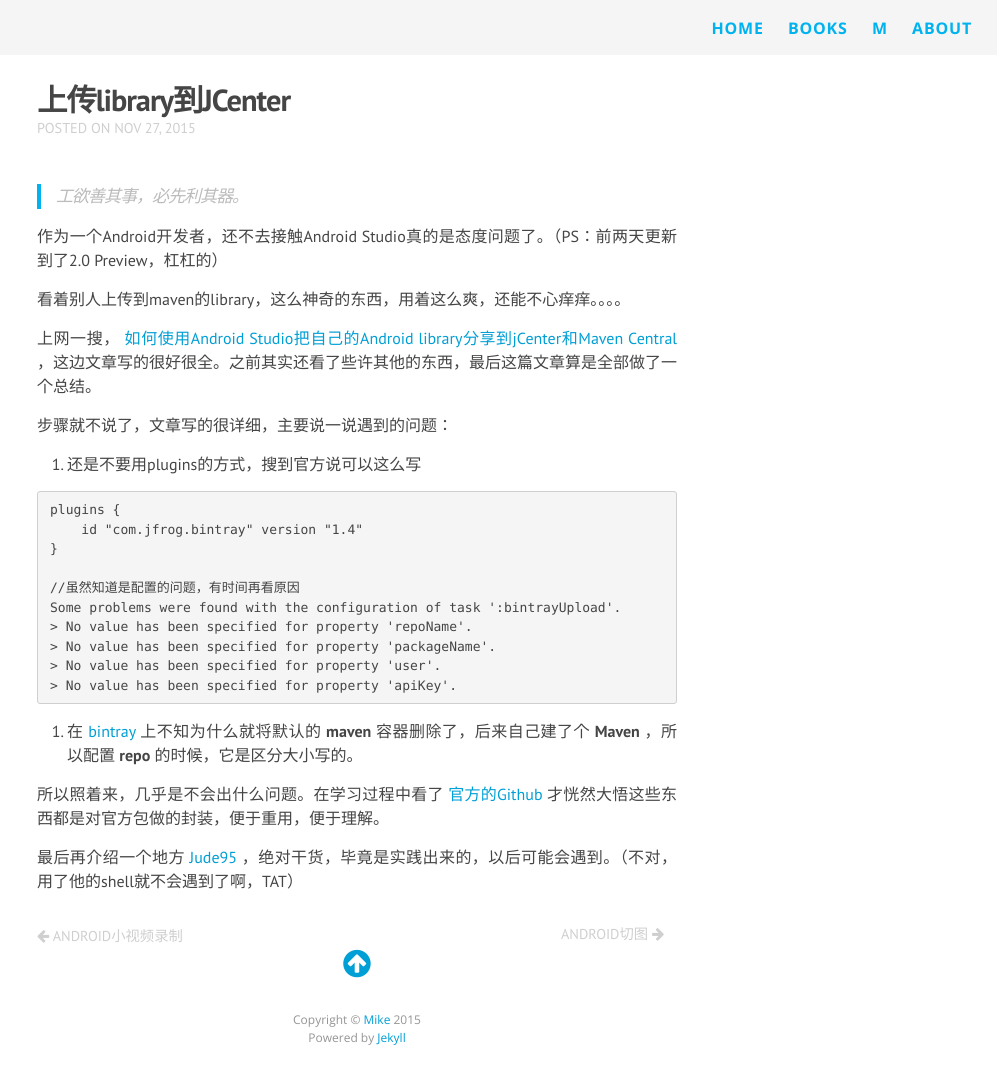
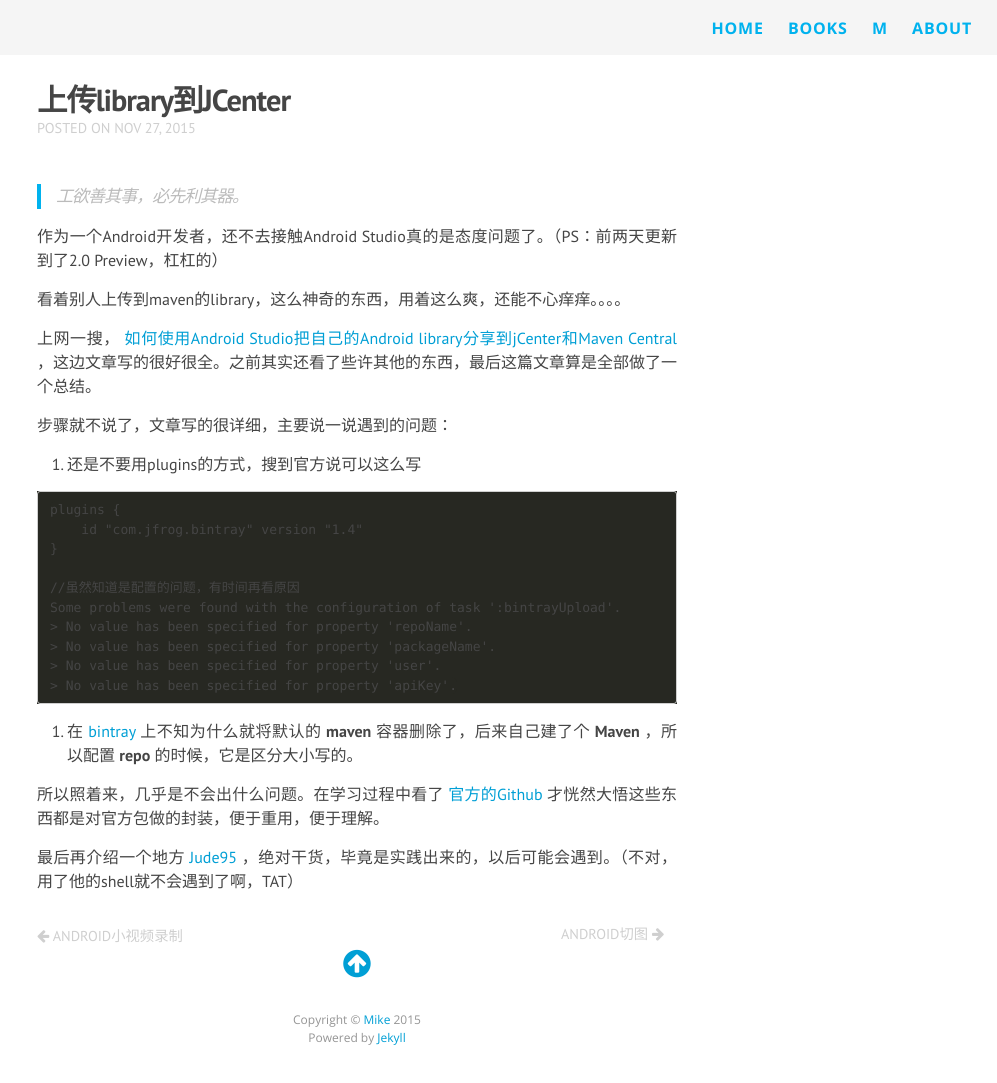
Before and after one commit to Hi-Mike/Hi-Mike.github.io, a Jekyll site: the page built from _posts/2015-11-27-bintray.md, in a window 1280 px wide. Shown: the whole page, without its empty margins (283-1280 px from the left). Built offline with Jekyll 4.4.1, drawn with Linux system fonts in a browser that asks for light colours; nearby versions of some CDN libraries; comment, search, counter and statistics services are not loaded.

Commit message:
update config

```diff
--- a/_sass/_syntax-highlighting.scss
+++ b/_sass/_syntax-highlighting.scss
@@ -67,6 +67,5 @@
 .vi { color: #f8f8f2 } /* Name.Variable.Instance */
 .il { color: #ae81ff } /* Literal.Number.Integer.Long */
 }
-pre .highlight{
-    background: #272822; color: #f8f8f2
-}
+.highlight { background-color: #272822;}
+pre > code { background-color: #272822; border: 0; padding-right: 0; padding-left: 0; }
```
